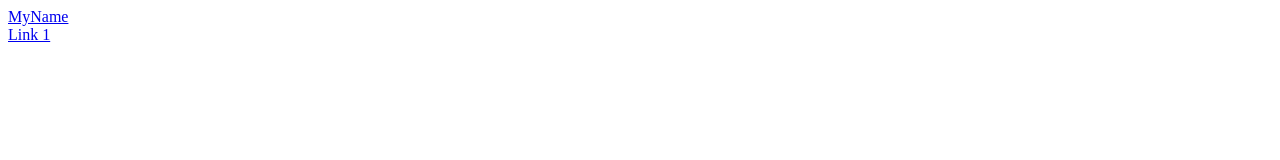
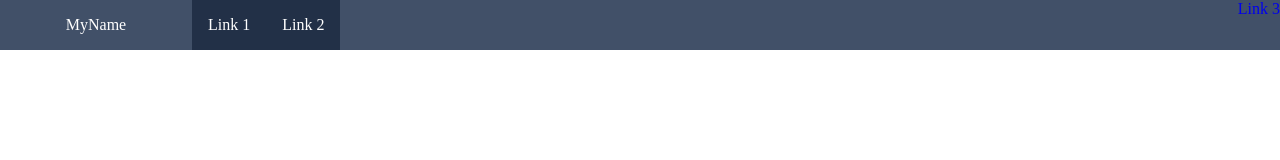
Before and after one commit to codedusty/flexbox-course, a website: page flexbox-capstone-project/index.html in a window 1280 px wide. Drawn offline with Linux system fonts and the light colour scheme.

Commit message:
finished navbar project

```diff
--- a/flexbox-capstone-project/index.html
+++ b/flexbox-capstone-project/index.html
@@ -3,6 +3,85 @@
 
 <head>
     <style>
+
+        html {
+
+        }
+        body {
+            margin: 0px;
+        }
+        .navbar {
+            background: #415068;
+        }
+        .navbar div {
+            display: none;
+        }
+        .navbar .toggle,
+        .navbar .brand {
+            display: inline-block;
+        }
+        .navbar .link {
+            display: block;
+            text-align: center;
+            padding: 1em;
+            text-decoration: none;
+            background: #223047;
+            color: white;
+        }
+        .navbar .link:hover,
+        .navbar .link:active {
+            color: #223047;
+            background: white;
+        }
+        .navbar .brand {
+            width: 10em;
+            text-align: center;
+            padding: 1em;
+            color: white;
+        }
+        .navbar a {
+            text-decoration: none;
+        }
+        .navbar .toggle {
+            padding: 1em;
+            color: black;
+        }
+        @media (min-width: 48em) {
+            .navbar {
+                display: flex;
+            }
+            .navbar .left,
+            .navbar .right {
+                display: flex;
+                flex: 1;
+            }
+            .navbar .link {
+                width: auto;
+            }
+            .navbar .right {
+                justify-content: flex-end;
+            }
+            .navbar .toggle {
+                display: none;
+            }
+        }
+        @media (minwidth: 48em) {
+            .navbar div {
+                display: flex;
+            }
+        }
+        @media (max-width: 48em) {
+            .navbar.active .toggle {
+                background: #223047;
+                color: white;
+            }
+            .navbar .brand {
+                text-align: left;
+            }
+            .navbar.active div {
+                display: block;
+            }
+        }
 
     </style>
     <meta charset="utf-8" />
@@ -18,9 +97,20 @@
         <a href="#" class="brand">MyName</a>
         <div class="left">
             <a href="#" class="link">Link 1</a>
+            <a href="#" class="link">Link 2</a>
+        </div>
+        <div class="right">
+            <a href="#" class"link">Link 3</a>
         </div>
     </div>
 
 </body>
 
+<script>
+    const navHamburger = document.querySelector('#navHamburger');
+    navHamburger.addEventListener('click', (e) => {
+        navHamburger.parentElement.classList.toggle('active');
+    })
+</script>
+
 </html>
```
Lines whose indentation alone changed are shown as unchanged.
